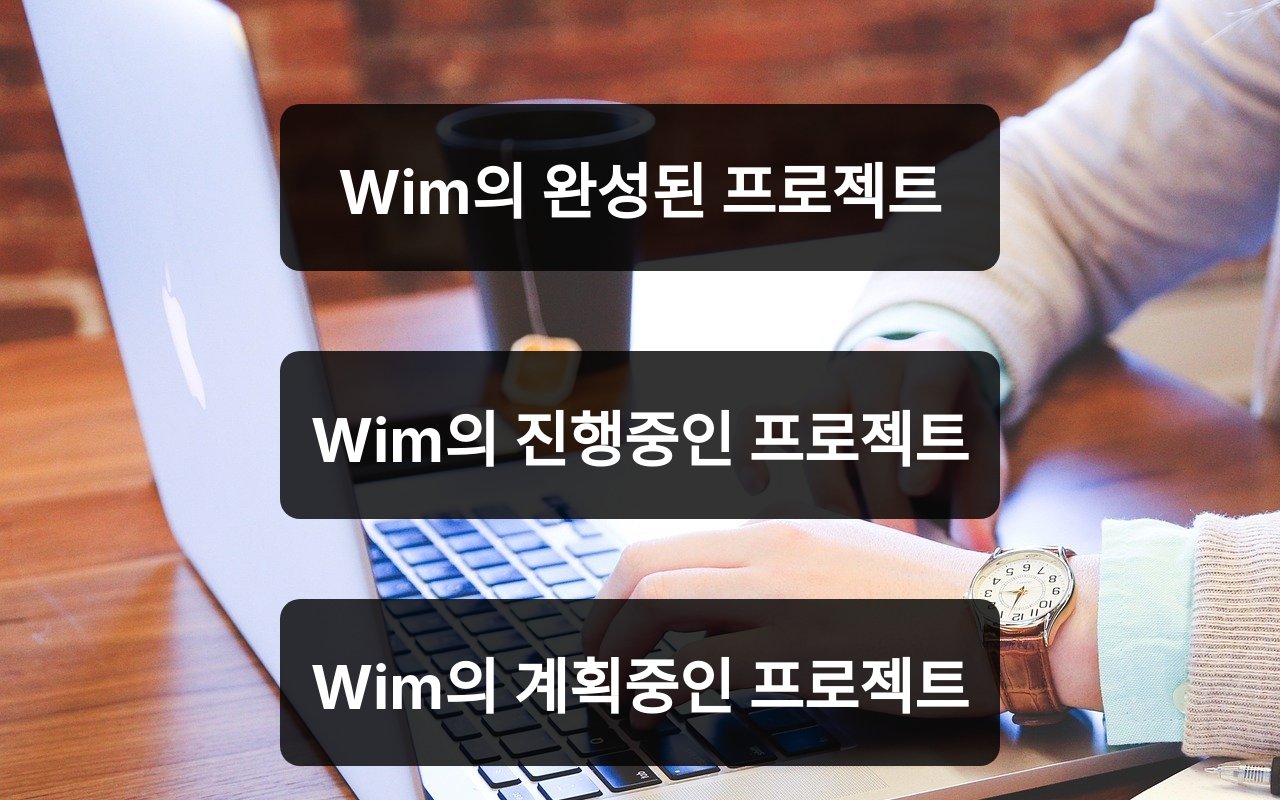
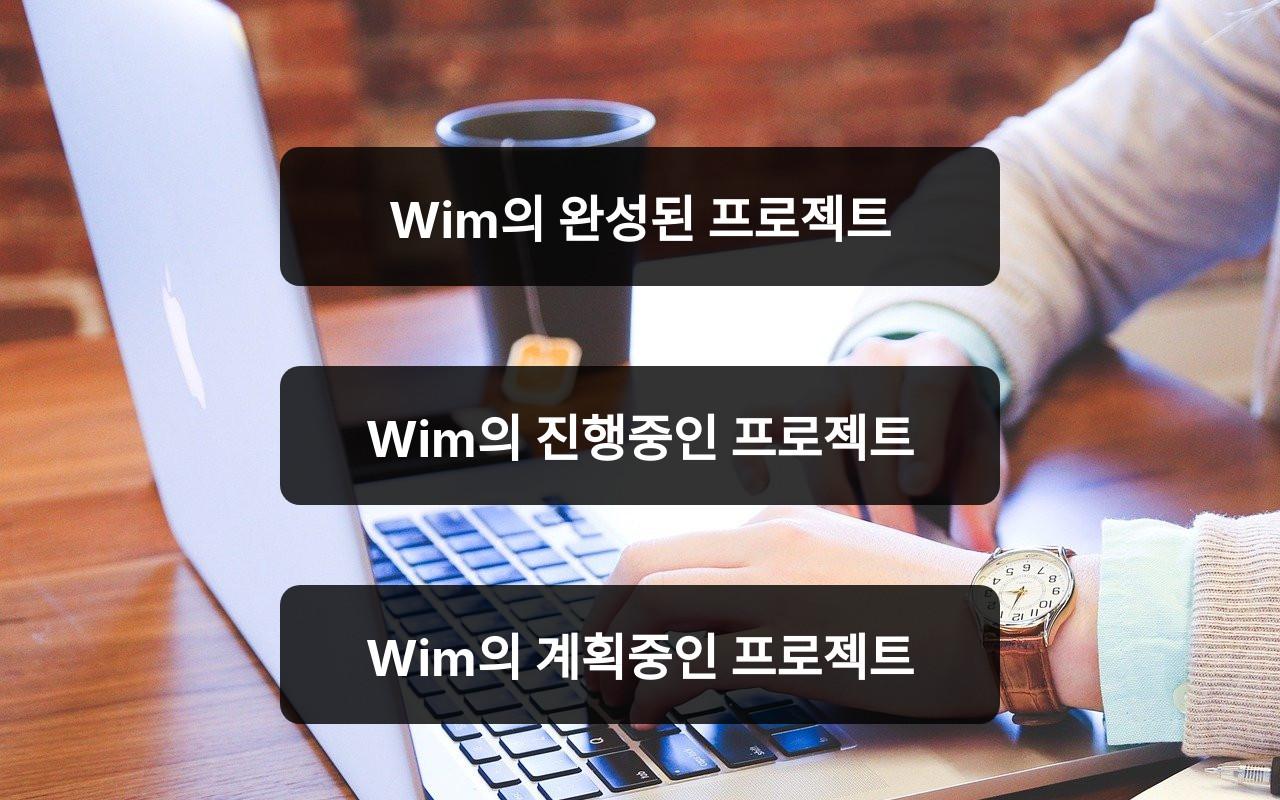
Before and after one commit to Ko-GyeongTae/Frontend-Wim-Official, a Next.js app: page /about/project in a window 1280 px wide. Built offline with nearby package versions, Linux system fonts and the light colour scheme.

Commit message:
<ADD> Link: )

```diff
--- a/pages/about/project/index.module.css
+++ b/pages/about/project/index.module.css
@@ -21,7 +21,7 @@
     border-radius: 20px;
     margin-bottom: 80px;
     color: white;
-    font-size: 30px;
+    font-size: 25px;
 }
 .Category:hover {
     background-color: rgba(255, 255, 255, 0.8);
--- a/pages/about/project/index.tsx
+++ b/pages/about/project/index.tsx
@@ -1,6 +1,7 @@
 import React from "react";
 import Head from 'next/head';
 import style from './index.module.css';
+import Link from "next/link";
 
 const Home = () => {
 
@@ -11,15 +12,21 @@ const Home = () => {
                 <link rel="icon" href="/wimicon.svg" />
             </Head>
             <div className={style.Container}>
+                <Link href={'/about/project/complete'} passHref>
                 <div className={style.Category}>
                     <h1>Wim의 완성된 프로젝트</h1>
                 </div>
+                </Link>
+                <Link href={'/about/project/proceed'} passHref>
                 <div className={style.Category}>
                     <h1>Wim의 진행중인 프로젝트</h1>
                 </div>
+                </Link>
+                <Link href={'/about/project/plan'} passHref>
                 <div className={style.Category}>
                     <h1>Wim의 계획중인 프로젝트</h1>
                 </div>
+                </Link>
             </div>
         </div>
     )
```
